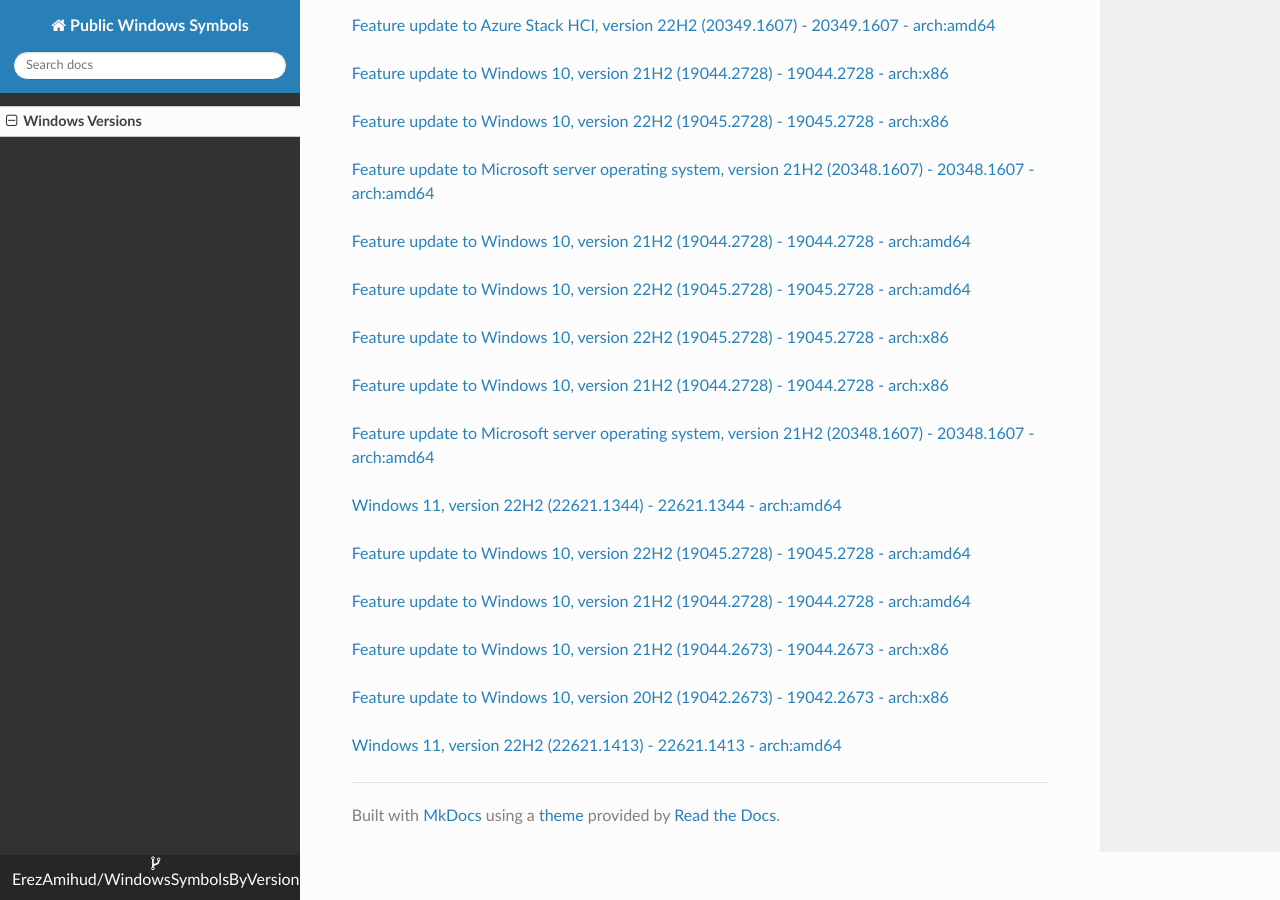
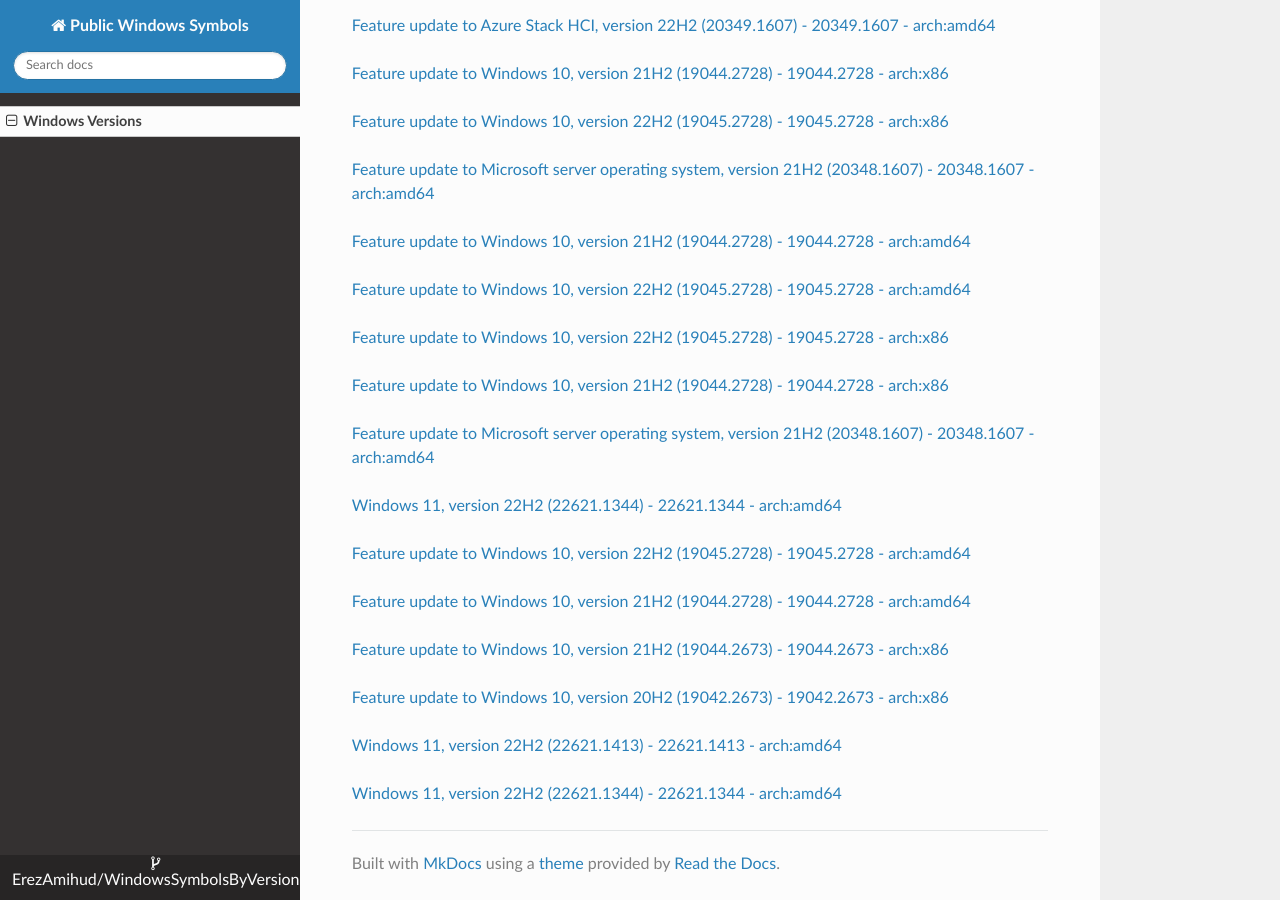
Before and after one commit to ErezAmihud/WindowsSymbolsByVersion, an MkDocs documentation site: the page built from docs/index.md, in a window 1280 px wide and 900 px high, scrolled down 36797 px. Built offline with MkDocs 1.6.1, drawn with Linux system fonts in a browser that asks for light colours; nearby versions of some CDN libraries.

Commit message:
Automated commit, add manifest for 2ba76eaa-32d3-406d-948c-172de9ff97ac

```diff
--- a/docs/index.md
+++ b/docs/index.md
@@ -2137,3 +2137,6 @@
 
 
 [Windows 11, version 22H2 (22621.1413) - 22621.1413 - arch:amd64](https://github.com/ErezAmihud/WindowsSymbolsByVersion/blob/main/manifests/2326143b-ab3d-484a-90aa-3bc64e1a7c0c.manifest)
+
+
+[Windows 11, version 22H2 (22621.1344) - 22621.1344 - arch:amd64](https://github.com/ErezAmihud/WindowsSymbolsByVersion/blob/main/manifests/2ba76eaa-32d3-406d-948c-172de9ff97ac.manifest)
```
Also changed, not shown: process_builds.json (+1 -1 lines).
